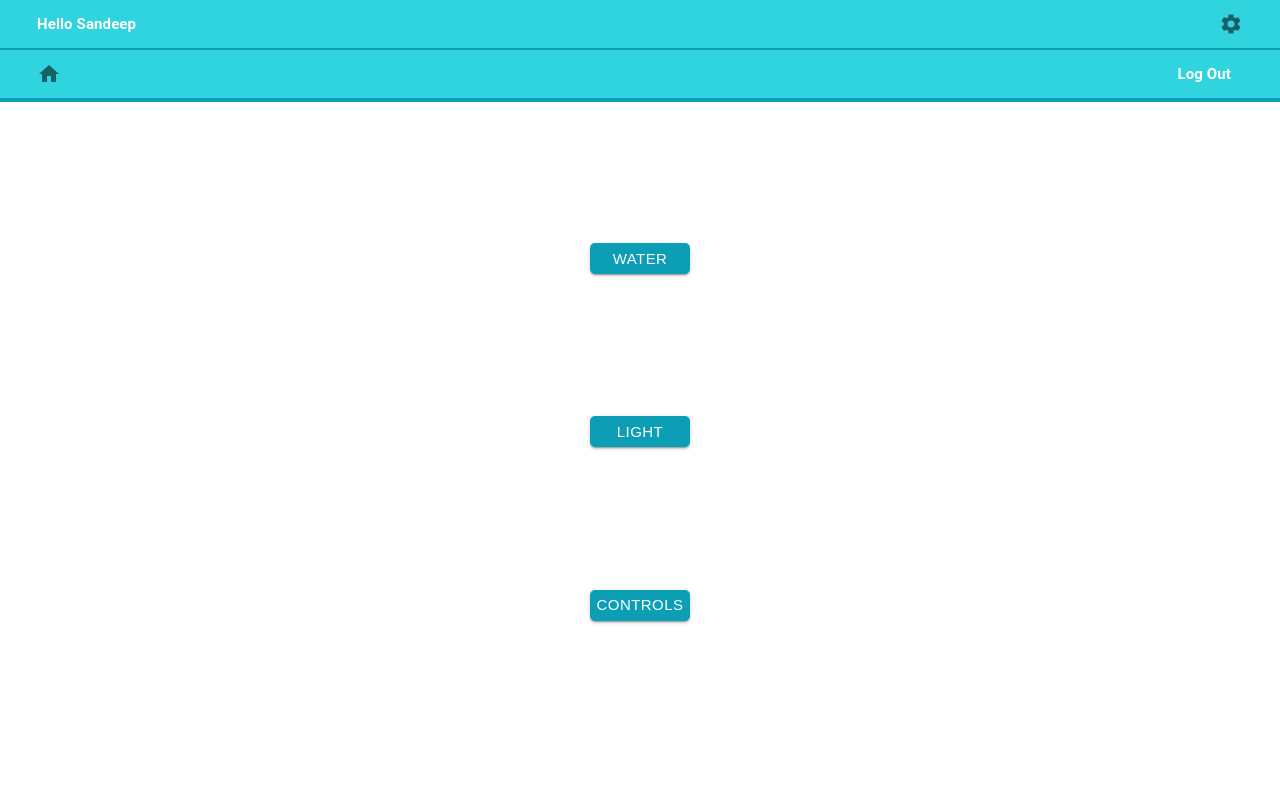
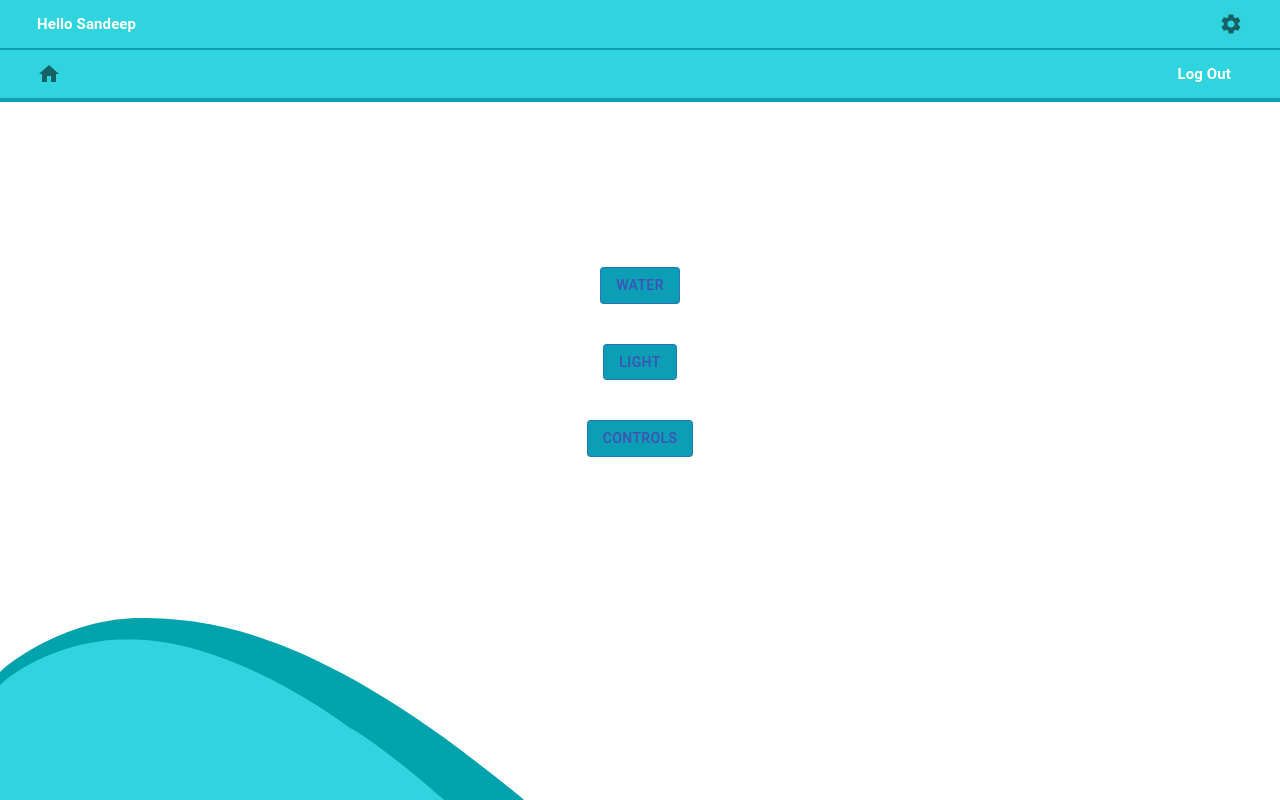
Before and after one commit to Igor-Orescanin/final_project, a React (Create React App) app in the folder client/: page /welcome in a window 1280 px wide. Built offline with nearby package versions, Linux system fonts and the light colour scheme.

Commit message:
water, welcome style

```diff
--- a/client/src/App.js
+++ b/client/src/App.js
@@ -6,6 +6,7 @@ import SignIn from './components/signIn/SignIn.js'
 import Welcome from './components/welcome/Welcome.js';
 import Navbar from './components/Nav/Navbar.js';
 import LogOut from './components/LogOut/LogOut.js';
+import Water from './components/Water/Water.js';
 
 // css
 import './App.css';
@@ -27,6 +28,7 @@ function App() {
         <Route path='/welcome' component={Welcome}></Route>
         <Route path='/navbar' component={Navbar}></Route>
         <Route path='/logout' component={LogOut}></Route>
+        <Route path='/water' component={Water}></Route>
       </div>
     </Router>
 
--- /dev/null
+++ b/client/src/components/Water/Water.js
@@ -0,0 +1,38 @@
+// react
+import React from "react";
+
+//connection
+import NavbarSec from "../Nav/NavbarSec.js";
+
+//styles to use the connection
+import useStyles from "./styles";
+
+//css
+import '../../App.css';
+
+// material-ui
+import { Container } from "@material-ui/core";
+import Button from "@material-ui/core/Button"; //button
+
+const LogOut = (props) => {
+    const { history } = props;
+    const classes = useStyles();
+
+    return (
+      <>
+        <NavbarSec />
+        <Container>
+        <Button
+        onClick={() => history.push("/welcome")}
+        className={classes.button}
+        variant="contained"
+        color="primary"
+        >
+        Sign-In
+      </Button>
+      </Container>
+      </>
+      );
+};
+
+export default LogOut;
--- /dev/null
+++ b/client/src/components/Water/styles.js
@@ -0,0 +1,13 @@
+import { makeStyles } from "@material-ui/core/styles";
+
+export default makeStyles((theme) => ({
+
+navContainer:{
+
+    margin:'0px',
+    padding:'0px',
+    backgroundColor:'#30D4DE',
+    borderBottom:'4px solid #0C9EB5',
+
+  },
+}))
--- a/client/src/components/welcome/Welcome.js
+++ b/client/src/components/welcome/Welcome.js
@@ -1,40 +1,64 @@
+// react
 import React from "react";
-import Button from "@material-ui/core/Button"; //button
+
+// useStyles to use the connection
 import useStyles from "./styles";
 
-import { makeStyles } from '@material-ui/core/styles';
-import { Container } from "@material-ui/core";
-import { BrowserRouter, Link, Route } from "react-router-dom";
+// material-ui styles
+import { Container, Button } from "@material-ui/core";
+
+// components
 import Navbar from "../Nav/Navbar.js";
 
+// to connect the routes
+import { useHistory } from "react-router-dom";
 
-import '../../App.css';
+// css
+import "../../App.css";
 
-function Welcome() {
+const Welcome = () => {
+  const history = useHistory();
   const classes = useStyles();
+
   return (
     <>
       <Navbar />
 
       <Container className={classes.welcome}>
-          <div className={classes.welcomeBtn}>
-              <Button
-                className={classes.buttonWel} variant="contained" color="primary">
-             Water
+        <div>
+          <Button
+            variant="outlined"
+            className={classes.welcomeBtn}
+            color="primary"
+            onClick={() => history.push("/water")}
+          >
+            Water
           </Button>
+        </div>
+        <div>
           <Button
-            className={classes.buttonWel} variant="contained" color="primary">
+            variant="outlined"
+            className={classes.welcomeBtn}
+            color="primary"
+            onClick={() => history.push("/light")}
+          >
             Light
           </Button>
-          <Button className={classes.buttonWel} variant="contained" color="primary">
+        </div>
+        <div>
+          <Button
+            variant="outlined"
+            className={classes.welcomeBtn}
+            color="primary"
+            onClick={() => history.push("/controls")}
+          >
             Controls
           </Button>
         </div>
-        <div  className={classes.background}>
-        </div>
+        <div className={classes.footer}></div>
       </Container>
     </>
   );
-}
+};
 
 export default Welcome;
--- a/client/src/components/welcome/styles.js
+++ b/client/src/components/welcome/styles.js
@@ -2,35 +2,61 @@
 import { makeStyles } from "@material-ui/core/styles";
 
 // background picture
-import image from '../../image/background_mobile.svg'
+import image from "../../image/background_mobile.svg";
 
 
 export default makeStyles((theme) => ({
 
-    welcomeBtn: {
-      display: 'flex',
-      flexDirection: 'column',
-      alignItems: 'center',
-      justifyContent: 'space-around',
-      height: '520px'
 
-    },
+  "palette":{
+    "primary":{"light":"rgba(24, 176, 195, 1)",
+    "main":"rgba(12, 158, 181, 1)",
+    "dark":"rgba(0, 140, 167, 1)",
+    "contrastText":"#fff"},},
 
-    buttonWel: {
-      marginTop: '140px',
-      width: '80px',
-      height: '31px',
-      borderRadius: '5px',
-      fontFamily: ("Roboto", "Helvetica", "Arial", 'sans-serif'),
-      paddingLeft: '50px',
-      paddingRight: '50px',
-      backgroundColor: "#0C9EB5",
-      color: 'white',
-      fontSize: '15px'
-    },
 
-    background:{
-        backgroundImage: `url(${image})`,
-    },
+  welcome: {
+    display: "flex",
+   // backgroundColor: "Red",
+    justifyContent: "center",
+    flexDirection: 'column',
+    alignItems: 'center',
+    height:"65vh",
+  },
 
-  }))
+  welcomeBtn: {
+    backgroundColor: "#0C9EB5",
+    margin: '20px'
+  },
+
+  buttonWel: {
+    marginTop: "140px",
+    width: "80px",
+    height: "31px",
+    borderRadius: "5px",
+    fontFamily: ("Roboto", "Helvetica", "Arial", "sans-serif"),
+    paddingLeft: "50px",
+    paddingRight: "50px",
+    backgroundColor: "#0C9EB5",
+    color: "white",
+    fontSize: "15px",
+  },
+
+
+  footer:{
+    position:'fixed',
+    bottom: '0px',
+    height:'190px',
+    //height:'170px',
+    width:'100vw',
+    //backgroundColor: "Blue",
+    backgroundImage: `url(${image})`,
+    backgroundSize: 'cover',
+    backgroundRepeat: 'no-repeat',
+
+  },
+
+  background: {
+    backgroundImage: `url(${image})`,
+  },
+}));
```
